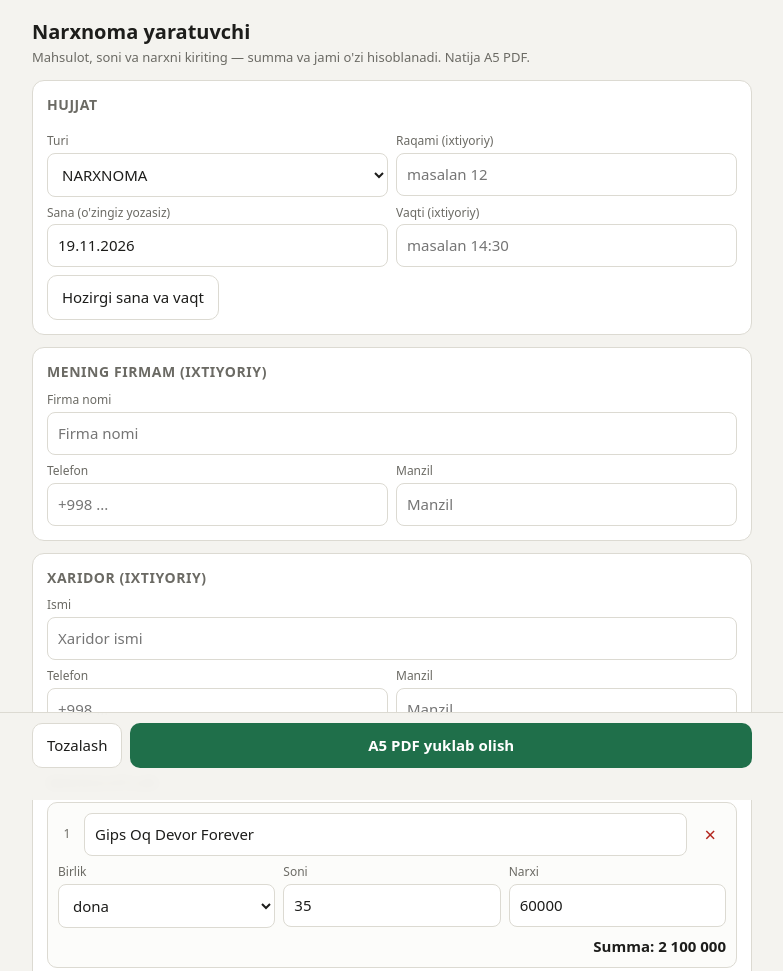
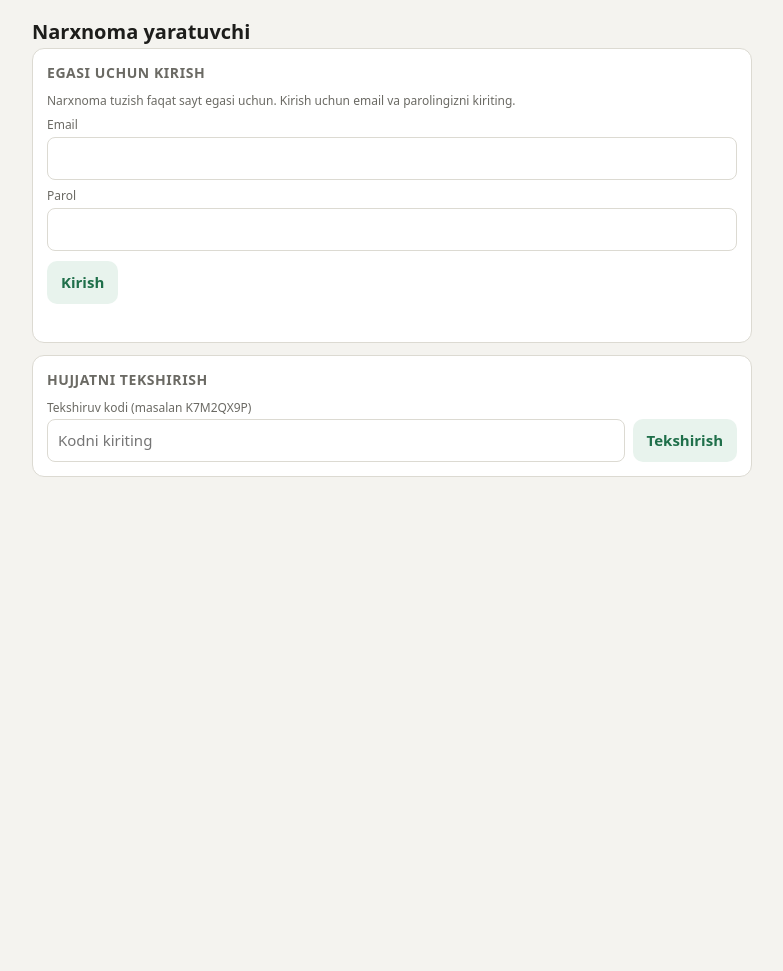
Before and after one commit to dedKhasanoff/narxsmeta, a plain HTML site: page index.html in a window 1280 px wide. Shown: the top 971 px of the page, without its empty margins (248-1031 px from the left). After the commit the page ends 800 px from the top, so only its background shows below. Drawn offline with nearby package versions, Linux system fonts and the light colour scheme.

Commit message:
Narxnoma tuzish faqat kirgan egaga; tekshiruv sahifasida Orqaga tugmasi begonalarga ko'rinmaydi
Co-Authored-By: Claude Opus 5.5 <noreply@anthropic.com>
Claude-Session: https://claude.ai/code/session_01BV8ERtqiYx7nBQLWbJgZ7U

```diff
--- a/index.html
+++ b/index.html
@@ -53,6 +53,7 @@ button{font:inherit;border:0;border-radius:10px;padding:11px 14px;cursor:pointer
 <div class="wrap" id="vview" style="display:none"></div>
 <div class="wrap" id="app">
   <h1>Narxnoma yaratuvchi</h1>
+  <div id="editor" style="display:none">
   <div class="sub">Mahsulot, soni va narxni kiriting — summa va jami o'zi hisoblanadi. Natija A5 PDF.</div>
 
   <div class="card">
@@ -100,12 +101,15 @@ button{font:inherit;border:0;border-radius:10px;padding:11px 14px;cursor:pointer
     <div class="sheet" id="sheet"></div>
     <div style="color:var(--mut);font-size:12px;margin-top:8px;text-align:center">PDF'da pastda QR kod, tekshiruv kodi, imzo va muhr uchun joy chiqadi.</div>
   </div>
+  </div>
 
   <div class="card">
     <h2>Egasi uchun kirish</h2>
-    <div style="color:var(--mut);font-size:12px">Hujjatlarni saytda saqlash (QR tekshiruvi uchun) faqat egasi kirganda ishlaydi.</div>
+    <div id="lform">
+    <div style="color:var(--mut);font-size:12px">Narxnoma tuzish faqat sayt egasi uchun. Kirish uchun email va parolingizni kiriting.</div>
     <label>Email</label><input id="lemail" type="email" autocomplete="username">
     <label>Parol</label><input id="lpass" type="password" autocomplete="current-password">
+    </div>
     <div class="row" style="margin-top:10px"><button class="btn2" id="lbtn">Kirish</button><button class="btn3" id="lout" style="display:none">Chiqish</button></div>
     <div class="msg" id="lstat"></div>
   </div>
@@ -117,7 +121,7 @@ button{font:inherit;border:0;border-radius:10px;padding:11px 14px;cursor:pointer
   </div>
 </div>
 
-<div class="bar" id="bar"><div class="in">
+<div class="bar" id="bar" style="display:none"><div class="in">
   <button class="btn3" id="reset">Tozalash</button>
   <button class="btn" id="pdf">A5 PDF yuklab olish</button>
 </div><div class="msg" id="msg" style="max-width:720px;margin:4px auto 0"></div></div>
@@ -293,7 +297,10 @@ function setAuth(j){AUTH={at:j.access_token,rt:j.refresh_token,exp:j.expires_at|
 function clearAuth(){AUTH=null;try{localStorage.removeItem("nn_auth");sessionStorage.removeItem("nn_tok")}catch(x){}}
 function loginUi(){
   $("lout").style.display=AUTH?"":"none";
-  $("lstat").textContent=AUTH?"Kirgansiz. PDF'lar saqlanadi va QR kod bilan chiqadi.":"Kirilmagan: PDF QR kodsiz chiqadi.";
+  $("lbtn").style.display=AUTH?"none":"";
+  $("lform").style.display=AUTH?"none":"";
+  $("lstat").textContent=AUTH?"Kirgansiz. PDF'lar saqlanadi va QR kod bilan chiqadi.":"";
+  if(!/^#check-/.test(location.hash))route();
 }
 async function doLogin(){
   var e=$("lemail").value.trim(),p=$("lpass").value;
@@ -338,6 +345,7 @@ async function saveRecord(rec){
 }
 $("pdf").addEventListener("click",async function(){
   msg("");
+  if(!AUTH){loginUi();return}
   var doc,rid=newId(),err=null;
   var rec={id:rid,type:S.dtype,no:S.dno,date:S.ddate,time:S.dtime,firm:{name:S.fname,phone:S.fphone,addr:S.faddr},
     client:{name:S.cname,phone:S.cphone,addr:S.caddr},
@@ -370,7 +378,7 @@ async function showVerify(id){
       if(!r.ok)err=true;else{var j=await r.json();rec=(j&&j.items)?j:null}
     }
   }catch(e){err=true}
-  var back='<div style="margin-top:12px"><button class="btn3" id="vback">&larr; Orqaga</button></div>';
+  var back=AUTH?'<div style="margin-top:12px"><button class="btn3" id="vback">&larr; Orqaga</button></div>':''; // faqat egasiga
   if(err){v.innerHTML='<div class="card vbad"><h2>Tekshirish</h2><div>Ma\'lumotlar bazasiga ulanib bo\'lmadi. Keyinroq urinib ko\'ring.</div>'+back+'</div>'}
   else if(!rec){v.innerHTML='<div class="card vbad"><h2>Tekshirish</h2><div><b>Bunday hujjat topilmadi:</b> '+esc(id)+'<br>Kod noto\'g\'ri yoki hujjat bu saytdan chiqarilmagan.</div>'+back+'</div>'}
   else{
@@ -388,7 +396,9 @@ function route(){
   var h=(location.hash||"").replace(/^#/,"");
   var m=/^check-([A-Za-z0-9]{4,16})$/.exec(h);
   if(m){$("app").style.display="none";$("bar").style.display="none";$("vview").style.display="";showVerify(m[1].toUpperCase())}
-  else{$("vview").style.display="none";$("app").style.display="";$("bar").style.display=""}
+  else{$("vview").style.display="none";$("app").style.display="";
+    var own=!!AUTH; // tahrirlash faqat kirgan egaga ko'rinadi
+    $("editor").style.display=own?"":"none";$("bar").style.display=own?"":"none"}
 }
 window.addEventListener("hashchange",route);
 $("chkbtn").addEventListener("click",function(){var v=$("chk").value.trim().replace(/[^A-Za-z0-9]/g,"");if(v)location.hash="check-"+v});
```
